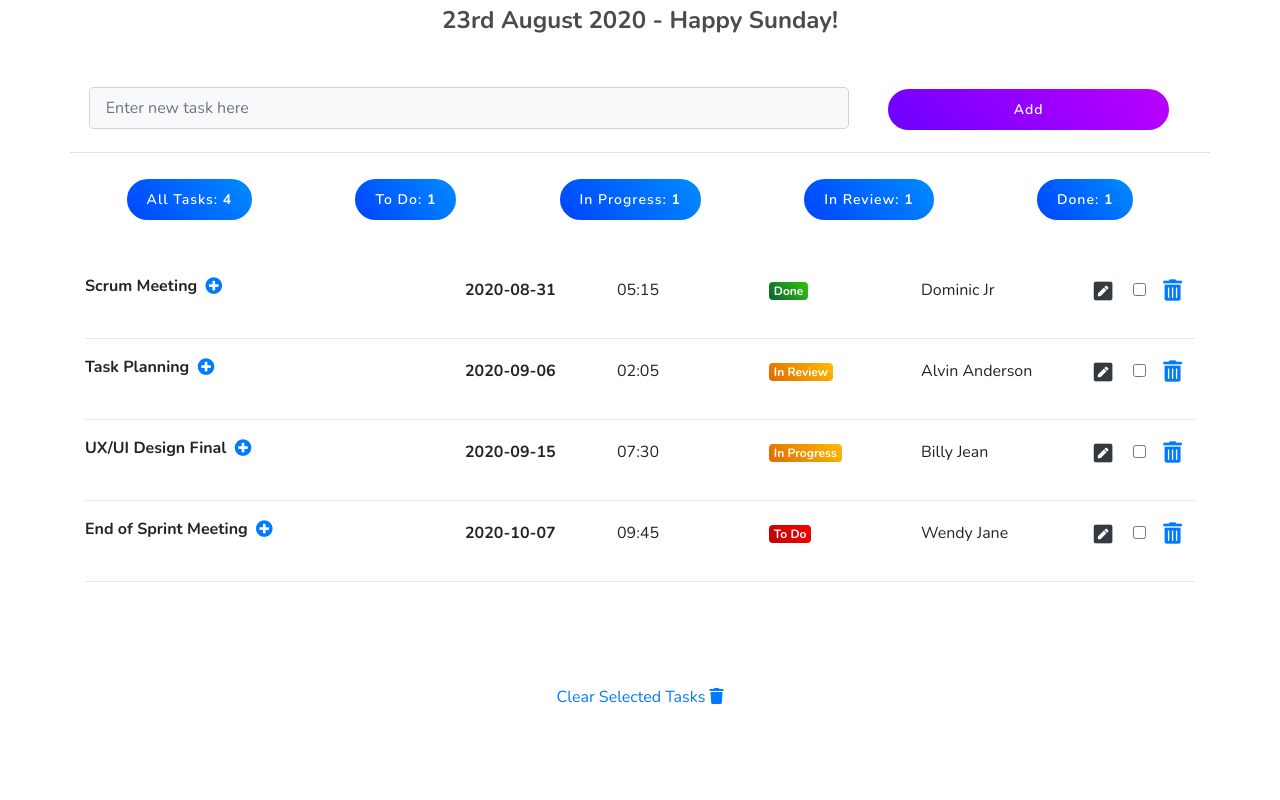
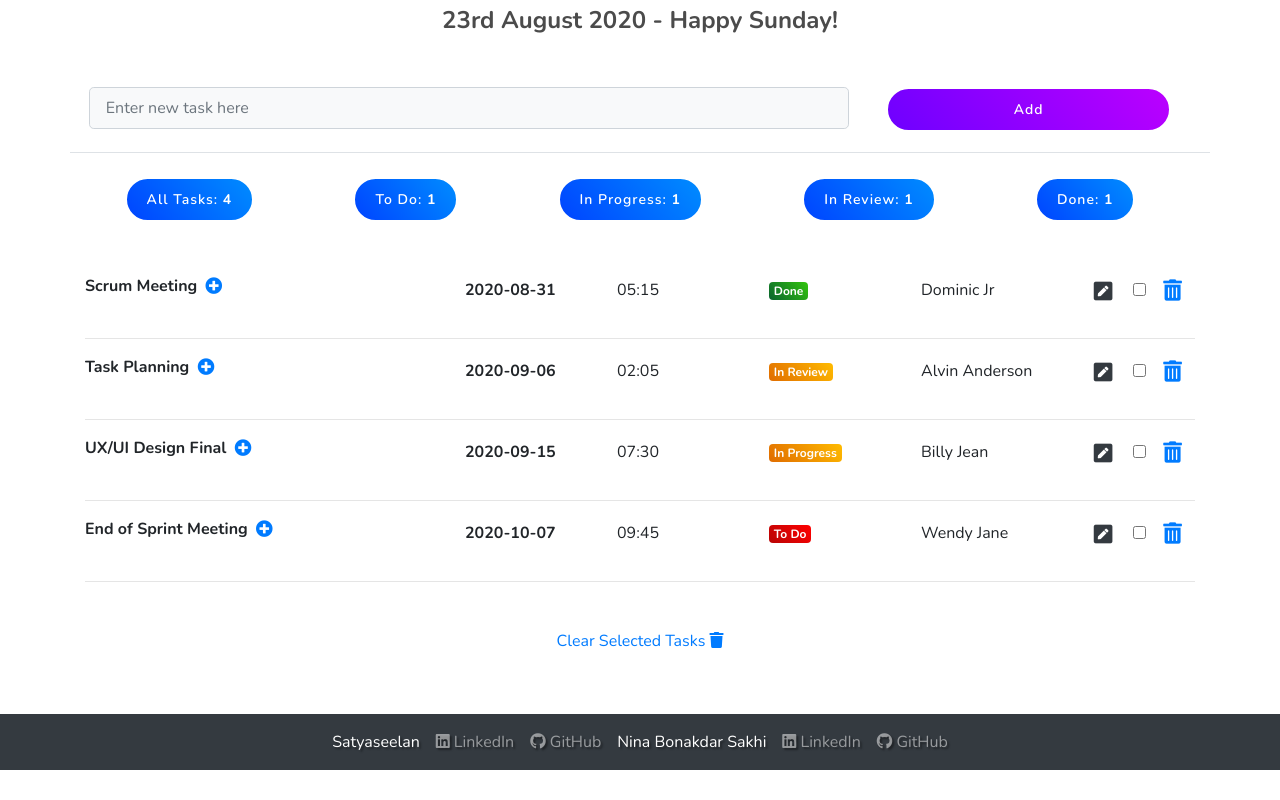
Before and after one commit to vsatyaseelan/pebbletask, a plain HTML site: page index.html in a window 1280 px wide. Shown: the part 516-1316 px from the top of the page. Drawn offline with nearby package versions, Linux system fonts and the light colour scheme.

Commit message:
Added Footer

```diff
--- a/index.html
+++ b/index.html
@@ -90,7 +90,7 @@
     </main>
 
 
-    <footer class="container mt-5 pt-5 pb-5">
+    <footer class="container mt-3 pt-4 pb-4">
       <form class="clearAll" action="" method="post">
         <button type="button" class="btn btn-link iconDelete iconFloat" id="clearSelected">Clear Selected Tasks <i class="icon fas fa-trash"></i></button>
       </form>
@@ -190,5 +190,31 @@
   <script src="https://stackpath.bootstrapcdn.com/bootstrap/4.4.1/js/bootstrap.min.js" integrity="sha384-wfSDF2E50Y2D1uUdj0O3uMBJnjuUD4Ih7YwaYd1iqfktj0Uod8GCExl3Og8ifwB6" crossorigin="anonymous"></script>
   <script src="script.js"></script>
 </body>
+<footer>
+      <nav class="navbar navbar-expand-sm navbar-dark bg-dark">
+        <div class="container justify-content-center">
+            <ul class="nav navbar-nav flex-fill w-100 flex-nowrap justify-content-center iconShadow">
+              <li class="nav-item">
+                <a class="nav-link active">Satyaseelan</a>
+              </li>
+              <li class="nav-item">
+                <a class="nav-link iconFloat" href="https://www.linkedin.com/in/satyaseelan" target="_blank"><i class="fab fa-linkedin"></i> LinkedIn</a>
+              </li>
+              <li class="nav-item">
+                <a class="nav-link iconFloat" href="https://github.com/vsatyaseelan" target="_blank"><i class="fab fa-github"></i> GitHub</a>
+              </li>
+              <li class="nav-item">
+                <a class="nav-link active">Nina Bonakdar Sakhi</a>
+              </li>
+              <li class="nav-item">
+                <a class="nav-link iconFloat" href="https://www.linkedin.com/in/nina-bonakdar-sakhi-b2171a169" target="_blank"><i class="fab fa-linkedin"></i> LinkedIn</a>
+              </li>
+              <li class="nav-item">
+                <a class="nav-link iconFloat" href="https://github.com/Nina1355" target="_blank"><i class="fab fa-github"></i> GitHub</a>
+              </li>
+            </ul>
+        </div>
+    </nav>
+</footer>
 
 </html>
--- a/styles.css
+++ b/styles.css
@@ -1,4 +1,5 @@
 /* # Intro Section */
+
 html {
   scroll-behavior: smooth;
 }
@@ -116,6 +117,10 @@ body {
 }
 .iconFloat:hover {
   transform: translateY(-7px);
+}
+
+.iconShadow {
+  text-shadow: 2px 2px 2px rgba(0, 0, 0, 0.4);
 }
 
 .iconDelete:hover {
@@ -324,3 +329,7 @@ footer {
     color: #007bff;
     text-decoration: none;
   }
+
+  .navbar {
+    margin-bottom: 0;
+  }
```
